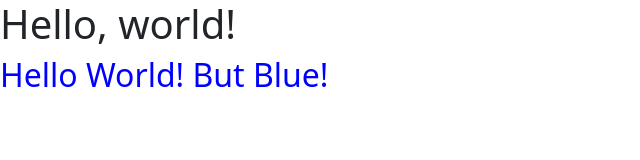
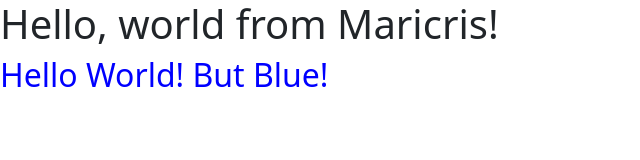
Before and after one commit to Jared-Hampton/HelloWorldTechExercise, a plain HTML site: page index.html in a window 1280 px wide. Shown: the whole page, without its empty margins (0-640 px from the left). Drawn offline with nearby package versions, Linux system fonts and the light colour scheme.

Commit message:
Maricris added to Hello World Header

```diff
--- a/index.html
+++ b/index.html
@@ -7,7 +7,7 @@
         <link href="https://cdn.jsdelivr.net/npm/bootstrap@5.2.0-beta1/dist/css/bootstrap.min.css" rel="stylesheet" integrity="sha384-0evHe/X+R7YkIZDRvuzKMRqM+OrBnVFBL6DOitfPri4tjfHxaWutUpFmBp4vmVor" crossorigin="anonymous">
     </head>
     <body>
-        <h1>Hello, world!</h1>
+        <h1>Hello, world from Maricris!</h1>
         <h2 style="color:blue;">Hello World! But Blue!</h2>
         <script src="https://cdn.jsdelivr.net/npm/bootstrap@5.2.0-beta1/dist/js/bootstrap.bundle.min.js" integrity="sha384-pprn3073KE6tl6bjs2QrFaJGz5/SUsLqktiwsUTF55Jfv3qYSDhgCecCxMW52nD2" crossorigin="anonymous"></script>
     </body>
```
